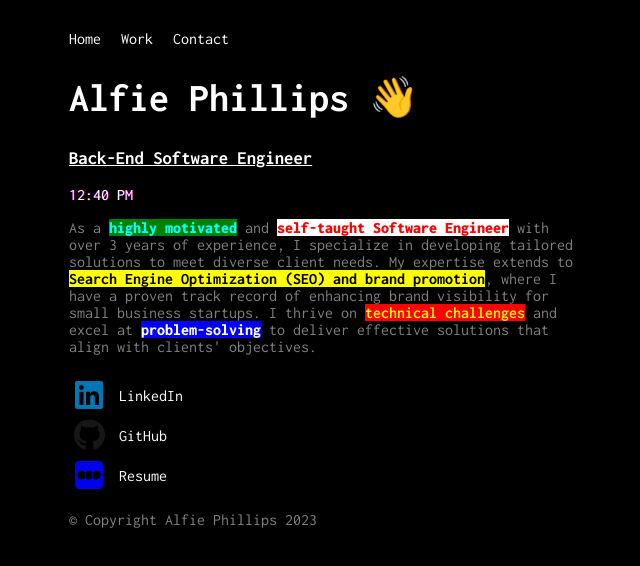
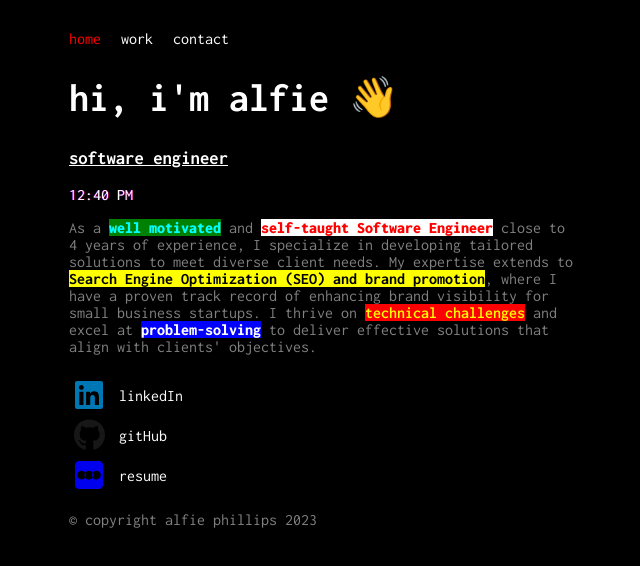
Before and after one commit to alfiephillips/web, a Next.js app: page / in a window 1280 px wide. Shown: the top 566 px of the page, without its empty margins (315-955 px from the left). Built offline with nearby package versions, Linux system fonts and the light colour scheme.

Commit message:
bug: fixed some reloading issues involving the TimeDisplay component

```diff
--- a/components/index.js
+++ b/components/index.js
@@ -55,7 +55,7 @@ const Navbar = styled.nav`
 `;
 
 const NavLink = styled.a`
-  color: white;
+  color: ${props => props.$activeColor || 'white'};
   text-decoration: none;
   font-size: 1em;
 
@@ -71,9 +71,9 @@ const Title = styled.h1`
 `;
 
 const Highlight = styled.span`
-  background-color: ${props => props.bgColor || 'white'};
-  color: ${props => props.color || 'black'};
-  font-weight: ${props => props.weight || 500};
+  background-color: ${props => props.$bgcolor || 'white'};
+  color: ${props => props.$color || 'black'};
+  font-weight: ${props => props.$weight || 500};
 `;
 
 const Description = styled.p`
--- a/pages/index.js
+++ b/pages/index.js
@@ -16,38 +16,35 @@ const TimeDisplay = () => {
       const now = new Date();
       const hours = now.getHours();
       const minutes = now.getMinutes();
-      const ampm = hours >= 12 ? "PM" : "AM";
-      const formattedTime = `${hours % 12 || 12}:${minutes < 10 ? "0" : ""}${minutes} ${ampm}`;
+      const ampm = hours >= 12 ? 'PM' : 'AM';
+      const formattedTime = `${hours % 12 || 12}:${minutes < 10 ? '0' : ''}${minutes} ${ampm}`;
       setCurrentTime(formattedTime);
     };
 
-    updateCurrentTime();
     const intervalId = setInterval(updateCurrentTime, 1000);
-
     return () => clearInterval(intervalId);
   }, []);
 
   return <span>{currentTime}</span>;
 };
 
-
 const HomePage = () => {
   return (
     <PageContainer>
       <Navbar>
-        <NavLink href="#">Home</NavLink>
-        <NavLink href="/work">Work</NavLink>
-        <NavLink href="/contact">Contact</NavLink>
+        <NavLink href="#" $activeColor="red">home</NavLink>
+        <NavLink href="/work">work</NavLink>
+        <NavLink href="/contact">contact</NavLink>
       </Navbar>
-      <Title>Alfie Phillips 👋</Title>
-      <h3><u>Back-End Software Engineer</u></h3>
+      <Title>hi, i&apos;m alfie 👋</Title>
+      <h3><u>software engineer</u></h3>
       <TimeWrapper><TimeDisplay /> </TimeWrapper>
       <Description>
-        As a <Highlight bgColor="green" color="aqua" weight="1000">highly motivated</Highlight> and <Highlight color="red" weight="900">self-taught Software Engineer</Highlight> with over 3 years of experience, I specialize in
-        developing tailored solutions to meet diverse client needs. My expertise extends to <Highlight bgColor="yellow" weight="700">Search Engine
+        As a <Highlight $bgcolor="green" $color="aqua" $weight="1000">well motivated</Highlight> and <Highlight $color="red" $weight="900">self-taught Software Engineer</Highlight> close to 4 years of experience, I specialize in
+        developing tailored solutions to meet diverse client needs. My expertise extends to <Highlight $bgcolor="yellow" $weight="700">Search Engine
         Optimization (SEO) and brand promotion</Highlight>, where I have a proven track record of
-        enhancing brand visibility for small business startups. I thrive on <Highlight bgColor="red" color="yellow" weight="600">technical challenges</Highlight> and excel at&nbsp;
-        <Highlight bgColor="blue" color="white" weight="800">problem-solving</Highlight> to deliver effective solutions that align with clients&apos; objectives.
+        enhancing brand visibility for small business startups. I thrive on <Highlight $bgcolor="red" $color="yellow" $weight="600">technical challenges</Highlight> and excel at&nbsp;
+        <Highlight $bgcolor="blue" $color="white" $weight="800">problem-solving</Highlight> to deliver effective solutions that align with clients&apos; objectives.
       </Description>
       {/* <ImageGrid>
         <Image src="/path-to-your-image.jpg" alt="Image Description" />
@@ -61,22 +58,22 @@ const HomePage = () => {
         <SocialButton href="https://www.linkedin.com/in/alfiephillips/" target="_blank" rel="noopener noreferrer">
           <FontAwesomeIcon icon={faLinkedin} className="linkedin-icon" size="2x"/>
         </SocialButton>
-        <span>LinkedIn</span>
+        <span>linkedIn</span>
       </div>
       <div style={{ display: "flex", alignItems: "center" }}>
         <SocialButton href="https://github.com/alfiephillips" target="_blank" rel="noopener noreferrer">
           <FontAwesomeIcon icon={faGithub} className="github-icon" size="2x"/>
         </SocialButton>
-        <span>GitHub</span>
+        <span>gitHub</span>
       </div>
       <div style={{ display: "flex", alignItems: "center" }}>
         <SocialButton href="/CV-Alfie-Phillips.pdf" target="_blank" rel="noopener noreferrer">
           <FontAwesomeIcon icon={faSquareLetterboxd} size="2x"/>
         </SocialButton>
-        <span>Resume</span>
+        <span>resume</span>
       </div>
       <FooterText>
-        © Copyright Alfie Phillips {new Date().getFullYear()}
+        © copyright alfie phillips {new Date().getFullYear()}
       </FooterText>
     </PageContainer>
   );
```
